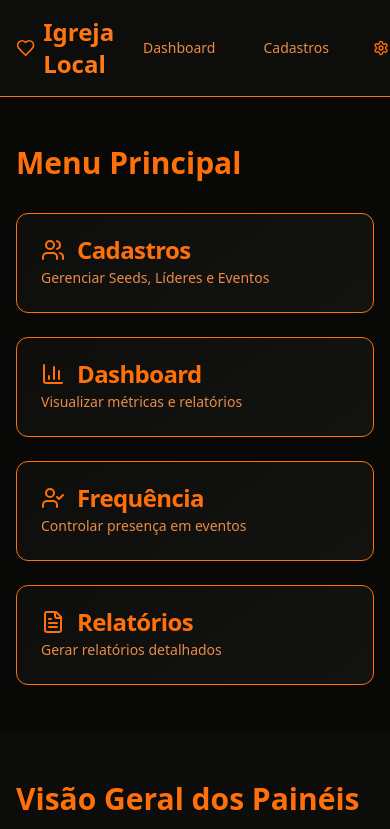
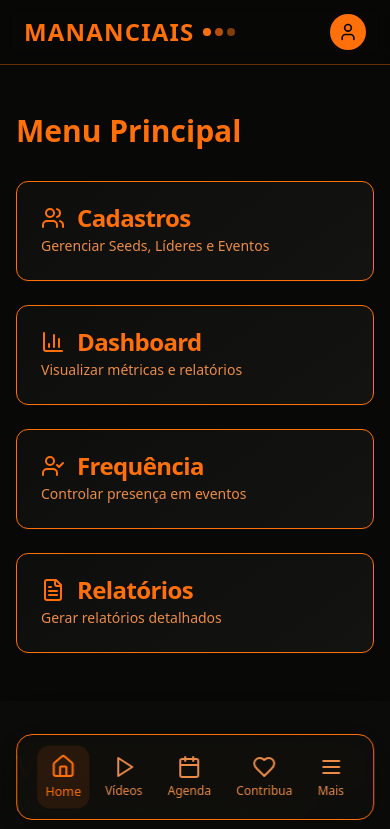
Before and after one commit to i9synconsultoria-dev/seed-leader-suite, a React (Vite) app: page / in a window 390 px wide. Shown: the top 829 px of the page. Built offline with nearby package versions, Linux system fonts and the light colour scheme.

Commit message:
Implement login and home screens
Created the login and home screens based on the provided images. The home screen features a floating menu fixed at the bottom for mobile and tablet views.

```diff
--- a/src/App.tsx
+++ b/src/App.tsx
@@ -4,6 +4,7 @@ import { TooltipProvider } from "@/components/ui/tooltip";
 import { QueryClient, QueryClientProvider } from "@tanstack/react-query";
 import { BrowserRouter, Routes, Route } from "react-router-dom";
 import Index from "./pages/Index";
+import Login from "./pages/Login";
 import Cadastros from "./pages/Cadastros";
 import Dashboard from "./pages/Dashboard";
 import NotFound from "./pages/NotFound";
@@ -18,6 +19,7 @@ const App = () => (
       <BrowserRouter>
         <Routes>
           <Route path="/" element={<Index />} />
+          <Route path="/login" element={<Login />} />
           <Route path="/cadastros" element={<Cadastros />} />
           <Route path="/dashboard" element={<Dashboard />} />
           {/* ADD ALL CUSTOM ROUTES ABOVE THE CATCH-ALL "*" ROUTE */}
--- /dev/null
+++ b/src/components/FloatingBottomMenu.tsx
@@ -0,0 +1,47 @@
+import { Home, Play, Calendar, Heart, Menu } from "lucide-react";
+import { useNavigate, useLocation } from "react-router-dom";
+
+const FloatingBottomMenu = () => {
+  const navigate = useNavigate();
+  const location = useLocation();
+
+  const menuItems = [
+    { icon: Home, label: "Home", path: "/" },
+    { icon: Play, label: "Vídeos", path: "/videos" },
+    { icon: Calendar, label: "Agenda", path: "/agenda" },
+    { icon: Heart, label: "Contribua", path: "/contribua" },
+    { icon: Menu, label: "Mais", path: "/mais" },
+  ];
+
+  const isActive = (path: string) => location.pathname === path;
+
+  return (
+    <div className="fixed bottom-6 left-1/2 transform -translate-x-1/2 z-50 w-11/12 max-w-md">
+      <div className="bg-card/95 backdrop-blur-lg border border-border rounded-2xl px-4 py-3 shadow-elevated">
+        <div className="flex justify-around items-center">
+          {menuItems.map((item, index) => {
+            const Icon = item.icon;
+            const active = isActive(item.path);
+
+            return (
+              <button
+                key={index}
+                onClick={() => navigate(item.path)}
+                className={`flex flex-col items-center space-y-1 p-2 rounded-xl transition-all duration-200 ${
+                  active
+                    ? "text-primary bg-primary/10 scale-105"
+                    : "text-muted-foreground hover:text-foreground hover:bg-muted/50"
+                }`}
+              >
+                <Icon className="h-6 w-6" />
+                <span className="text-xs font-medium">{item.label}</span>
+              </button>
+            );
+          })}
+        </div>
+      </div>
+    </div>
+  );
+};
+
+export default FloatingBottomMenu;
--- a/src/pages/Index.tsx
+++ b/src/pages/Index.tsx
@@ -2,9 +2,10 @@ import { useState } from 'react';
 import { Button } from "@/components/ui/button";
 import { Card, CardContent, CardDescription, CardHeader, CardTitle } from "@/components/ui/card";
 import { Badge } from "@/components/ui/badge";
-import { Users, Calendar, BarChart3, UserCheck, Heart, TrendingUp, Crown, Clock, Plus, Settings, FileText, ChevronRight } from "lucide-react";
+import { Users, Calendar, BarChart3, UserCheck, Heart, TrendingUp, Crown, Clock, Plus, Settings, FileText, ChevronRight, User } from "lucide-react";
 import { useNavigate } from "react-router-dom";
 import { Carousel, CarouselContent, CarouselItem, CarouselNext, CarouselPrevious } from "@/components/ui/carousel";
+import FloatingBottomMenu from "@/components/FloatingBottomMenu";
 const Index = () => {
   console.log("Index component is loading");
   const navigate = useNavigate();
@@ -84,29 +85,27 @@ const Index = () => {
     rota: "/dashboard"
   }];
   console.log("About to render Index component");
-  return <div className="min-h-screen bg-background">
-      {/* Navigation */}
-      <nav className="bg-card border-b border-border sticky top-0 z-50 backdrop-blur-sm bg-card/95">
-        <div className="container mx-auto px-4 py-4 flex justify-between items-center">
+  return <div className="min-h-screen bg-background pb-24">
+      {/* Header */}
+      <header className="sticky top-0 z-40 w-full border-b border-border/40 bg-background/95 backdrop-blur supports-[backdrop-filter]:bg-background/60">
+        <div className="container flex h-16 max-w-screen-2xl items-center justify-between px-6">
           <div className="flex items-center space-x-2">
-            <Heart className="h-8 w-8 text-primary" />
-            <span className="text-2xl font-bold bg-gradient-primary bg-clip-text text-transparent">
-              Igreja Local
-            </span>
+            <h1 className="text-2xl font-bold text-foreground tracking-wider">MANANCIAIS</h1>
+            <div className="flex space-x-1">
+              <div className="w-2 h-2 bg-primary rounded-full"></div>
+              <div className="w-2 h-2 bg-primary/70 rounded-full"></div>
+              <div className="w-2 h-2 bg-primary/50 rounded-full"></div>
+            </div>
           </div>
-          <div className="flex items-center space-x-4">
-            <Button variant="ghost" onClick={() => navigate('/dashboard')} className="text-muted-foreground hover:text-primary">
-              Dashboard
-            </Button>
-            <Button variant="ghost" onClick={() => navigate('/cadastros')} className="text-muted-foreground hover:text-primary">
-              Cadastros
-            </Button>
-            <Button variant="ghost" size="icon">
-              <Settings className="h-4 w-4" />
-            </Button>
-          </div>
+
+          <button
+            onClick={() => navigate("/login")}
+            className="p-2 rounded-full bg-primary text-primary-foreground hover:bg-primary-hover transition-colors"
+          >
+            <User className="h-5 w-5" />
+          </button>
         </div>
-      </nav>
+      </header>
 
 
       {/* Menu de Funcionalidades */}
@@ -288,6 +287,9 @@ const Index = () => {
           </div>
         </div>
       </section>
+
+      {/* Floating Bottom Menu */}
+      <FloatingBottomMenu />
     </div>;
 };
 export default Index;
--- /dev/null
+++ b/src/pages/Login.tsx
@@ -0,0 +1,101 @@
+import { useState } from "react";
+import { Button } from "@/components/ui/button";
+import { Input } from "@/components/ui/input";
+import { Eye, EyeOff, Mail, Lock } from "lucide-react";
+import { useNavigate } from "react-router-dom";
+
+const Login = () => {
+  const [showPassword, setShowPassword] = useState(false);
+  const [email, setEmail] = useState("");
+  const [password, setPassword] = useState("");
+  const navigate = useNavigate();
+
+  const handleLogin = (e: React.FormEvent) => {
+    e.preventDefault();
+    // Simular login e redirecionar para home
+    navigate("/");
+  };
+
+  return (
+    <div className="min-h-screen bg-background flex flex-col items-center justify-center px-6">
+      {/* Logo */}
+      <div className="mb-16">
+        <h1 className="text-4xl font-bold text-foreground tracking-wider">MANANCIAIS</h1>
+        <div className="flex space-x-1 mt-2">
+          <div className="w-8 h-1 bg-primary rounded"></div>
+          <div className="w-6 h-1 bg-primary/70 rounded"></div>
+          <div className="w-4 h-1 bg-primary/50 rounded"></div>
+        </div>
+      </div>
+
+      {/* Form */}
+      <form onSubmit={handleLogin} className="w-full max-w-sm space-y-6">
+        {/* Email Input */}
+        <div className="relative">
+          <Mail className="absolute left-4 top-1/2 transform -translate-y-1/2 text-muted-foreground h-5 w-5" />
+          <Input
+            type="email"
+            placeholder="Seu e-mail"
+            value={email}
+            onChange={(e) => setEmail(e.target.value)}
+            className="pl-12 h-14 bg-muted border-border text-foreground placeholder:text-muted-foreground rounded-lg"
+            required
+          />
+        </div>
+
+        {/* Password Input */}
+        <div className="relative">
+          <Lock className="absolute left-4 top-1/2 transform -translate-y-1/2 text-muted-foreground h-5 w-5" />
+          <Input
+            type={showPassword ? "text" : "password"}
+            placeholder="Sua senha"
+            value={password}
+            onChange={(e) => setPassword(e.target.value)}
+            className="pl-12 pr-12 h-14 bg-muted border-border text-foreground placeholder:text-muted-foreground rounded-lg"
+            required
+          />
+          <button
+            type="button"
+            onClick={() => setShowPassword(!showPassword)}
+            className="absolute right-4 top-1/2 transform -translate-y-1/2 text-muted-foreground hover:text-foreground"
+          >
+            {showPassword ? <EyeOff className="h-5 w-5" /> : <Eye className="h-5 w-5" />}
+          </button>
+        </div>
+
+        {/* Login Button */}
+        <Button
+          type="submit"
+          className="w-full h-14 bg-primary hover:bg-primary-hover text-primary-foreground font-semibold text-lg rounded-lg"
+        >
+          Entrar
+        </Button>
+
+        {/* Forgot Password */}
+        <div className="text-center">
+          <button
+            type="button"
+            className="text-foreground hover:text-primary text-base underline"
+          >
+            Esqueci a senha
+          </button>
+        </div>
+      </form>
+
+      {/* Register Link */}
+      <div className="mt-16 text-center">
+        <p className="text-muted-foreground">
+          Ainda não tem cadastro?{" "}
+          <button
+            onClick={() => navigate("/register")}
+            className="text-foreground hover:text-primary underline"
+          >
+            Cadastre-se
+          </button>
+        </p>
+      </div>
+    </div>
+  );
+};
+
+export default Login;
```
